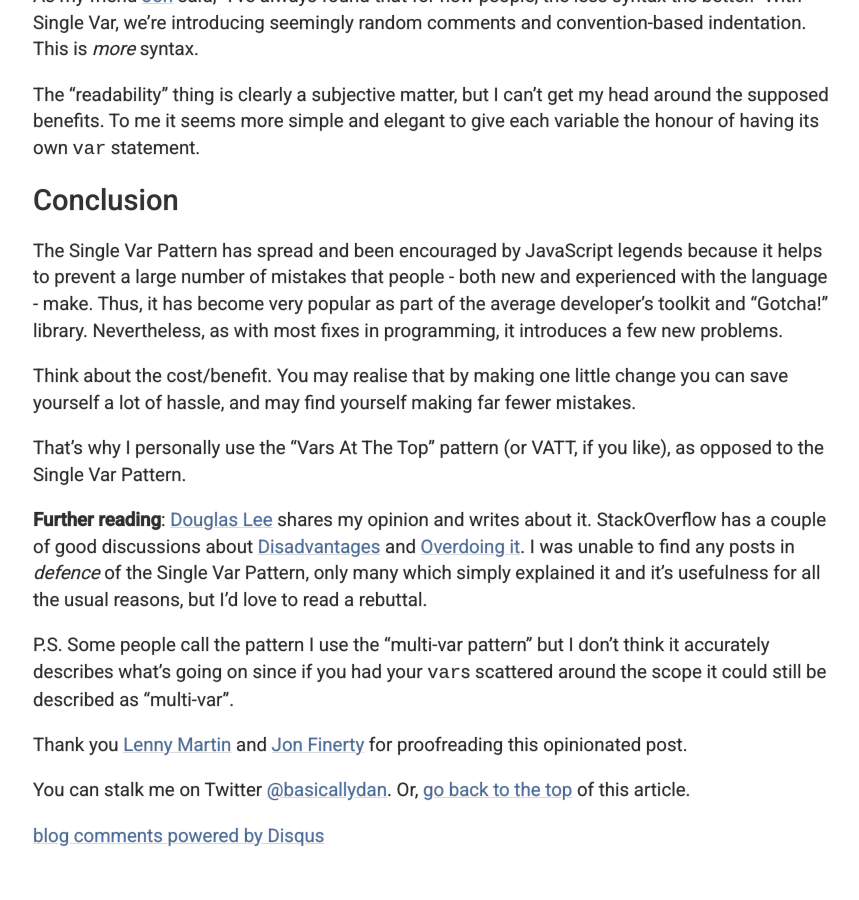
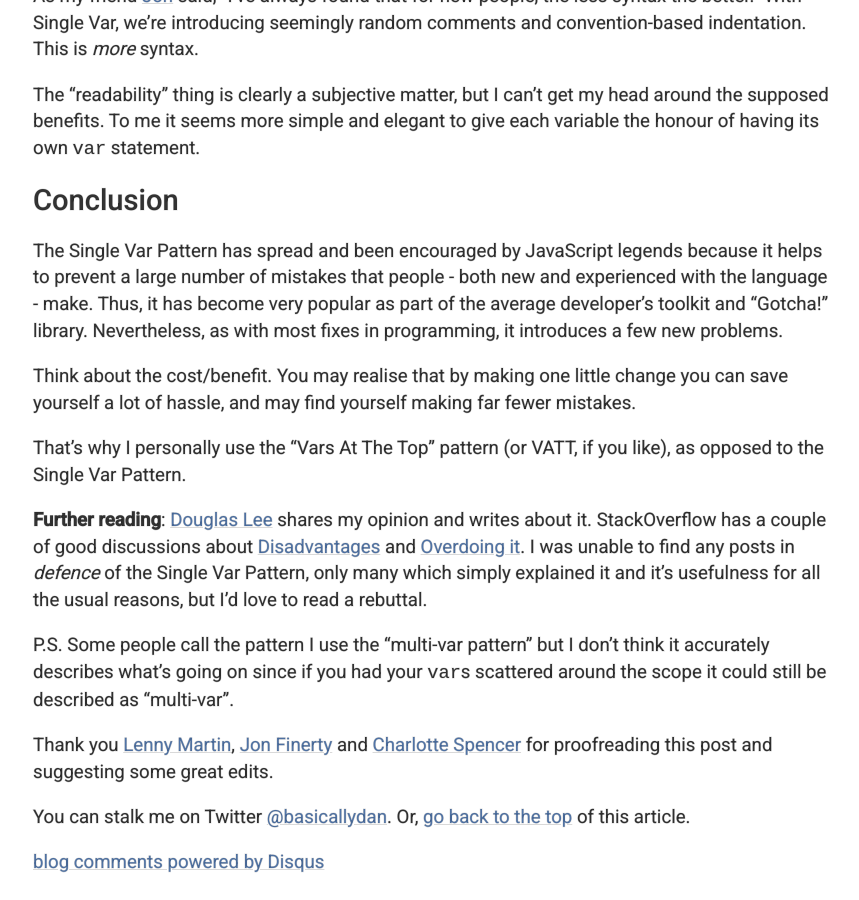
Before and after one commit to basicallydan/danhough.com, a Jekyll site: the page built from _posts/2014-03-10-single-var-pattern-rant.markdown, in a window 1280 px wide and 900 px high, scrolled down 4681 px. Shown: the whole window, without its empty margins (207-1066 px from the left). Built offline with Jekyll 4.4.1, drawn with Linux system fonts in a browser that asks for light colours; Markdown is read by kramdown in place of the engine named in the settings; comment, search, counter and statistics services are not loaded; before the commit the page ends 5554 px from its top, so only the background shows below that.

Commit message:
Update 2014-03-10-single-var-pattern-rant.markdown

```diff
--- a/_posts/2014-03-10-single-var-pattern-rant.markdown
+++ b/_posts/2014-03-10-single-var-pattern-rant.markdown
@@ -162,4 +162,4 @@ That's why I personally use the "Vars At The Top" pattern (or VATT, if you like)
 
 P.S. Some people call the pattern I use the "multi-var pattern" but I don't think it accurately describes what's going on since if you had your `var`s scattered around the scope it could still be described as "multi-var".
 
-Thank you [Lenny Martin](https://twitter.com/lennym) and [Jon Finerty](https://twitter.com/jonfinerty) for proofreading this opinionated post.
+Thank you [Lenny Martin](https://twitter.com/lennym), [Jon Finerty](https://twitter.com/jonfinerty) and [Charlotte Spencer](https://twitter.com/charlotteis) for proofreading this post and suggesting some great edits.
```
